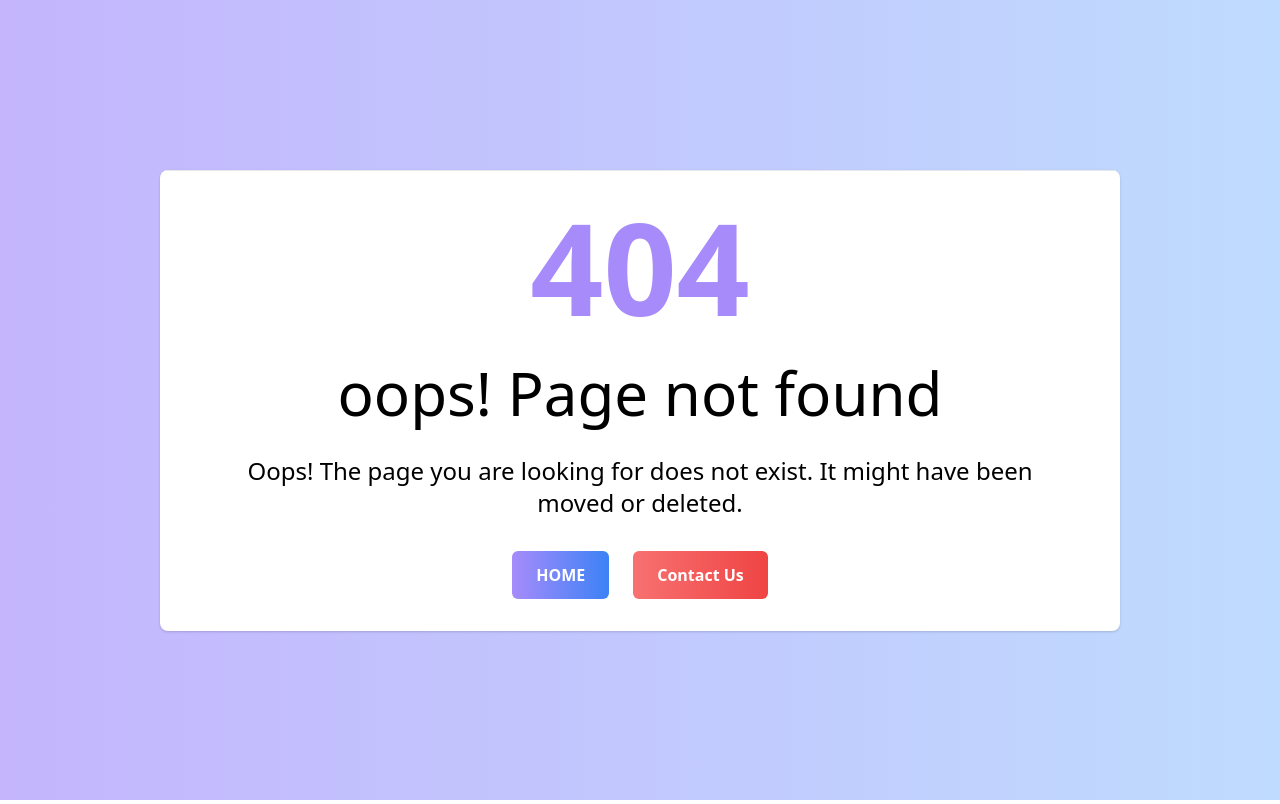
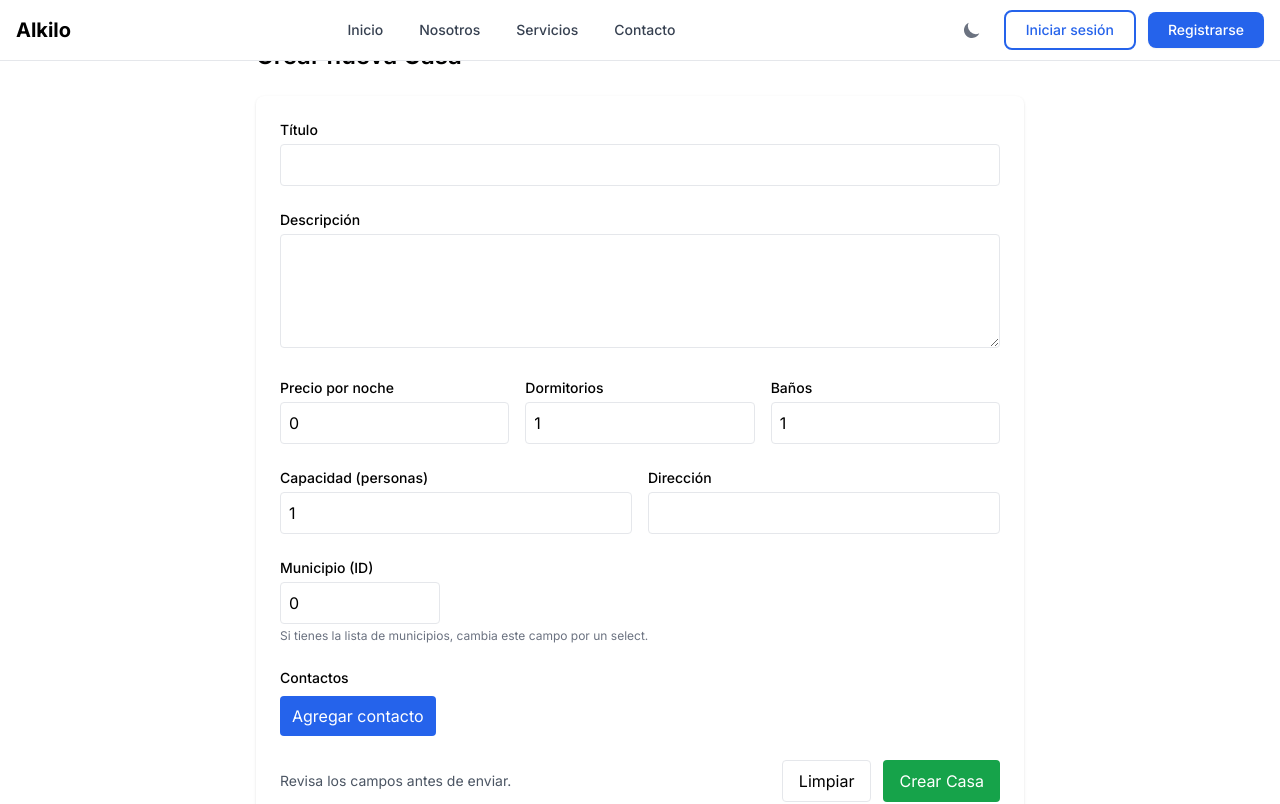
Before and after one commit to MikeJpaDev/alkilo-front, a Vue app: page /testing in a window 1280 px wide. Before the commit this address had no page. Shown: the top 804 px of the page. Built offline with nearby package versions, Linux system fonts and the light colour scheme; what @tanstack/vue-query would draw is missing.

Commit message:
create casa, falta traer provincias y municipios desde el backend

```diff
--- /dev/null
+++ b/src/modules/casas/actions/create-casa.action.ts
@@ -0,0 +1,26 @@
+import { AlkiloApi } from '@/api/AlkiloApi';
+import type { Casa } from '../interfaces/casas.interface';
+
+export interface CreateCasaPayload {
+  title: string;
+  description: string;
+  pricePerNight: number;
+  bedroomsCount: number;
+  bathroomsCount: number;
+  capacityPeople: number;
+  address: string;
+  municipalityId: number;
+  contacts: { name: string; number: string }[];
+}
+
+export const createCasa = async (payload: CreateCasaPayload): Promise<Casa> => {
+  try {
+    const { data } = await AlkiloApi.post<Casa>('/casas', payload);
+    // si el backend envuelve en data.data ajustar aquí: return data.data ?? data;
+    return data as Casa;
+  } catch (error: any) {
+    // lanzar mensaje legible para la UI
+    const msg = error?.response?.data?.message || error?.message || 'Error creating casa';
+    throw new Error(msg);
+  }
+};
--- a/src/modules/common/components/TopMenu.vue
+++ b/src/modules/common/components/TopMenu.vue
@@ -233,7 +233,6 @@
 import { onMounted, ref, watch } from 'vue';
 import { useRoute } from 'vue-router';
 import { useTheme } from '@/composables/useTheme';
-import { AuthStatus } from '@/modules/auth/interfaces/auth-status.enum';
 import { useAuthStore } from '@/modules/auth/store/auth.store';
 
 console.log('aquiiiiiiiiiiiiii', ref(localStorage.getItem('user')));
--- a/src/modules/shop/components/LoginActions.vue
+++ b/src/modules/shop/components/LoginActions.vue
@@ -3,9 +3,10 @@
   <div
     class="flex flex-wrap items-center overflow-x-auto overflow-y-hidden py-10 justify-center bg-white dark:bg-gray-900 text-gray-800 dark:text-gray-200 transition-colors"
   >
-    <a
+    <!-- Change to the correct route name if needed -->
+    <RouterLink
+      to="testing"
       rel="noopener noreferrer"
-      href="#"
       class="flex items-center flex-shrink-0 px-5 py-3 space-x-2 text-gray-600 dark:text-gray-400 hover:text-blue-600 dark:hover:text-blue-400"
     >
       <svg
@@ -20,8 +21,8 @@
       >
         <path d="M19 21l-7-5-7 5V5a2 2 0 0 1 2-2h10a2 2 0 0 1 2 2z"></path>
       </svg>
-      <span>Architecto</span>
-    </a>
+      <span>Crear Casa</span>
+    </RouterLink>
     <a
       rel="noopener noreferrer"
       href="#"
--- /dev/null
+++ b/src/modules/shop/views/CreateCasa.vue
@@ -0,0 +1,212 @@
+<template>
+  <div class="max-w-3xl mx-auto py-10">
+    <h1 class="text-2xl font-semibold mb-6">Crear nueva Casa</h1>
+
+    <form
+      @submit.prevent="onSubmit"
+      class="space-y-6 bg-white dark:bg-gray-800 p-6 rounded-lg shadow"
+    >
+      <div>
+        <label class="block text-sm font-medium mb-1">Título</label>
+        <input v-model="form.title" required type="text" class="w-full p-2 border rounded" />
+      </div>
+
+      <div>
+        <label class="block text-sm font-medium mb-1">Descripción</label>
+        <textarea
+          v-model="form.description"
+          required
+          rows="4"
+          class="w-full p-2 border rounded"
+        ></textarea>
+      </div>
+
+      <div class="grid grid-cols-1 sm:grid-cols-3 gap-4">
+        <div>
+          <label class="block text-sm font-medium mb-1">Precio por noche</label>
+          <input
+            v-model.number="form.pricePerNight"
+            required
+            type="number"
+            step="0.01"
+            min="0"
+            class="w-full p-2 border rounded"
+          />
+        </div>
+
+        <div>
+          <label class="block text-sm font-medium mb-1">Dormitorios</label>
+          <input
+            v-model.number="form.bedroomsCount"
+            required
+            type="number"
+            min="0"
+            class="w-full p-2 border rounded"
+          />
+        </div>
+
+        <div>
+          <label class="block text-sm font-medium mb-1">Baños</label>
+          <input
+            v-model.number="form.bathroomsCount"
+            required
+            type="number"
+            min="0"
+            class="w-full p-2 border rounded"
+          />
+        </div>
+      </div>
+
+      <div class="grid grid-cols-1 sm:grid-cols-2 gap-4">
+        <div>
+          <label class="block text-sm font-medium mb-1">Capacidad (personas)</label>
+          <input
+            v-model.number="form.capacityPeople"
+            required
+            type="number"
+            min="1"
+            class="w-full p-2 border rounded"
+          />
+        </div>
+
+        <div>
+          <label class="block text-sm font-medium mb-1">Dirección</label>
+          <input v-model="form.address" required type="text" class="w-full p-2 border rounded" />
+        </div>
+      </div>
+
+      <div>
+        <label class="block text-sm font-medium mb-1">Municipio (ID)</label>
+        <input
+          v-model.number="form.municipalityId"
+          required
+          type="number"
+          min="1"
+          placeholder="Ej: 5"
+          class="w-40 p-2 border rounded"
+        />
+        <p class="text-xs text-gray-500 mt-1">
+          Si tienes la lista de municipios, cambia este campo por un select.
+        </p>
+      </div>
+
+      <div>
+        <label class="block text-sm font-medium mb-2">Contactos</label>
+        <div v-for="(c, idx) in form.contacts" :key="idx" class="flex gap-2 items-center mb-2">
+          <input v-model="c.name" placeholder="Nombre" class="flex-1 p-2 border rounded" />
+          <input v-model="c.number" placeholder="Teléfono" class="w-40 p-2 border rounded" />
+          <button
+            type="button"
+            @click="removeContact(idx)"
+            class="px-3 py-1 bg-red-500 text-white rounded"
+          >
+            Eliminar
+          </button>
+        </div>
+
+        <button type="button" @click="addContact" class="px-3 py-2 bg-blue-600 text-white rounded">
+          Agregar contacto
+        </button>
+      </div>
+
+      <div class="flex items-center justify-between">
+        <div class="text-sm text-gray-600">Revisa los campos antes de enviar.</div>
+        <div class="flex gap-3">
+          <button type="button" @click="resetForm" class="px-4 py-2 border rounded">Limpiar</button>
+          <button
+            type="submit"
+            :disabled="submitting"
+            class="px-4 py-2 bg-green-600 text-white rounded"
+          >
+            {{ submitting ? 'Enviando...' : 'Crear Casa' }}
+          </button>
+        </div>
+      </div>
+    </form>
+  </div>
+</template>
+
+<script lang="ts" setup>
+import { reactive, ref } from 'vue';
+import { useToast } from 'vue-toastification';
+import { useRouter } from 'vue-router';
+import { createCasa } from '@/modules/casas/actions/create-casa.action';
+import type { Contact } from '@/modules/casas/interfaces/casas.interface';
+
+const toast = useToast();
+const router = useRouter();
+
+const submitting = ref(false);
+
+const form = reactive({
+  title: '',
+  description: '',
+  pricePerNight: 0,
+  bedroomsCount: 1,
+  bathroomsCount: 1,
+  capacityPeople: 1,
+  address: '',
+  municipalityId: 0 as number,
+  contacts: [] as Contact[],
+});
+
+function addContact() {
+  form.contacts.push({ id: 0, name: '', number: '' });
+}
+
+function removeContact(index: number) {
+  form.contacts.splice(index, 1);
+}
+
+function resetForm() {
+  form.title = '';
+  form.description = '';
+  form.pricePerNight = 0;
+  form.bedroomsCount = 1;
+  form.bathroomsCount = 1;
+  form.capacityPeople = 1;
+  form.address = '';
+  form.municipalityId = 0;
+  form.contacts = [];
+}
+
+async function onSubmit() {
+  if (!form.title || !form.description || !form.address || !form.municipalityId) {
+    toast.error('Completa los campos requeridos');
+    return;
+  }
+
+  if (form.contacts.length === 0) {
+    toast.error('Agrega al menos un contacto');
+    return;
+  }
+
+  const payload = {
+    title: form.title,
+    description: form.description,
+    pricePerNight: Number(form.pricePerNight),
+    bedroomsCount: Number(form.bedroomsCount),
+    bathroomsCount: Number(form.bathroomsCount),
+    capacityPeople: Number(form.capacityPeople),
+    address: form.address,
+    municipalityId: Number(form.municipalityId),
+    contacts: form.contacts.map((c) => ({ name: c.name, number: c.number })),
+  };
+
+  submitting.value = true;
+  try {
+    const created = await createCasa(payload);
+    toast.success('Casa creada correctamente');
+    // redirigir al detalle si la API devuelve id
+    if ((created as any).id) {
+      router.push({ path: `/casas/${(created as any).id}` });
+    } else {
+      router.push({ path: '/' });
+    }
+  } catch (err: any) {
+    toast.error(err?.message || 'Error al crear la casa');
+  } finally {
+    submitting.value = false;
+  }
+}
+</script>
--- a/src/router/index.ts
+++ b/src/router/index.ts
@@ -32,6 +32,11 @@ const router = createRouter({
           component: () => import('@/modules/shop/views/ContactView.vue'),
         },
         {
+          path: '/testing',
+          name: 'createCasa',
+          component: () => import('@/modules/shop/views/CreateCasa.vue'),
+        },
+        {
           path: '/casas/:id',
           name: 'casaDetails',
           component: () => import('@/modules/casas/view/CasaDetails.vue'),
```
